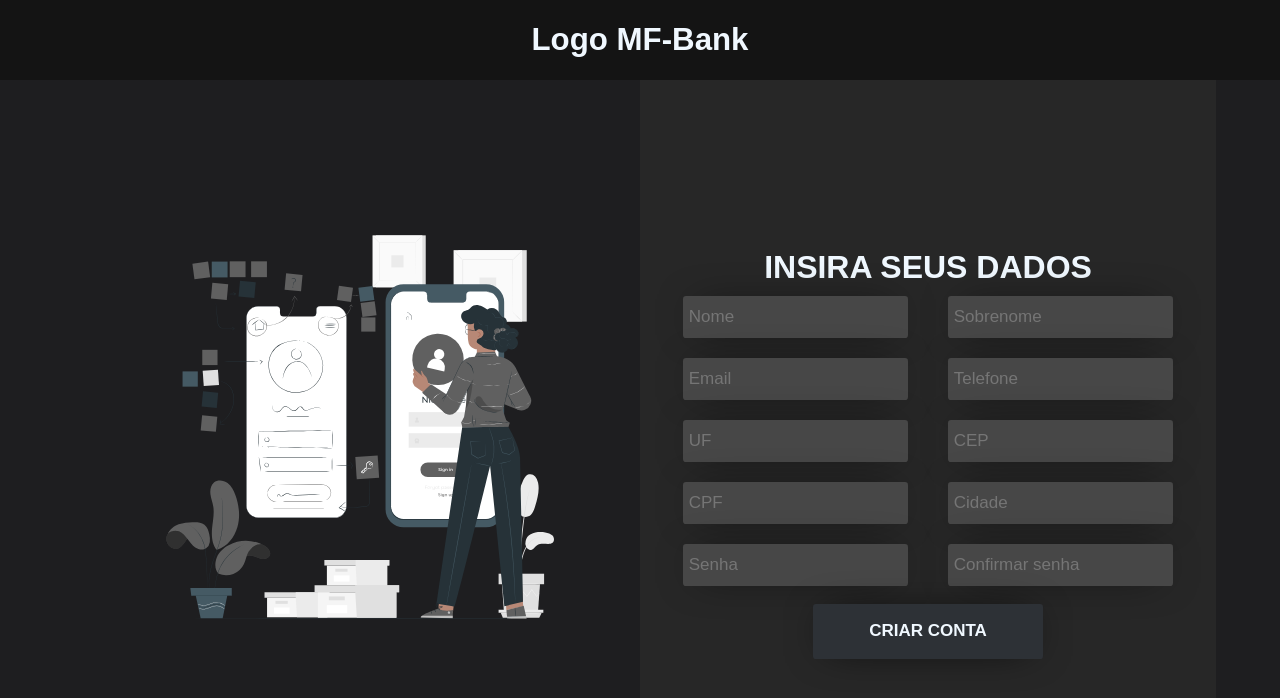
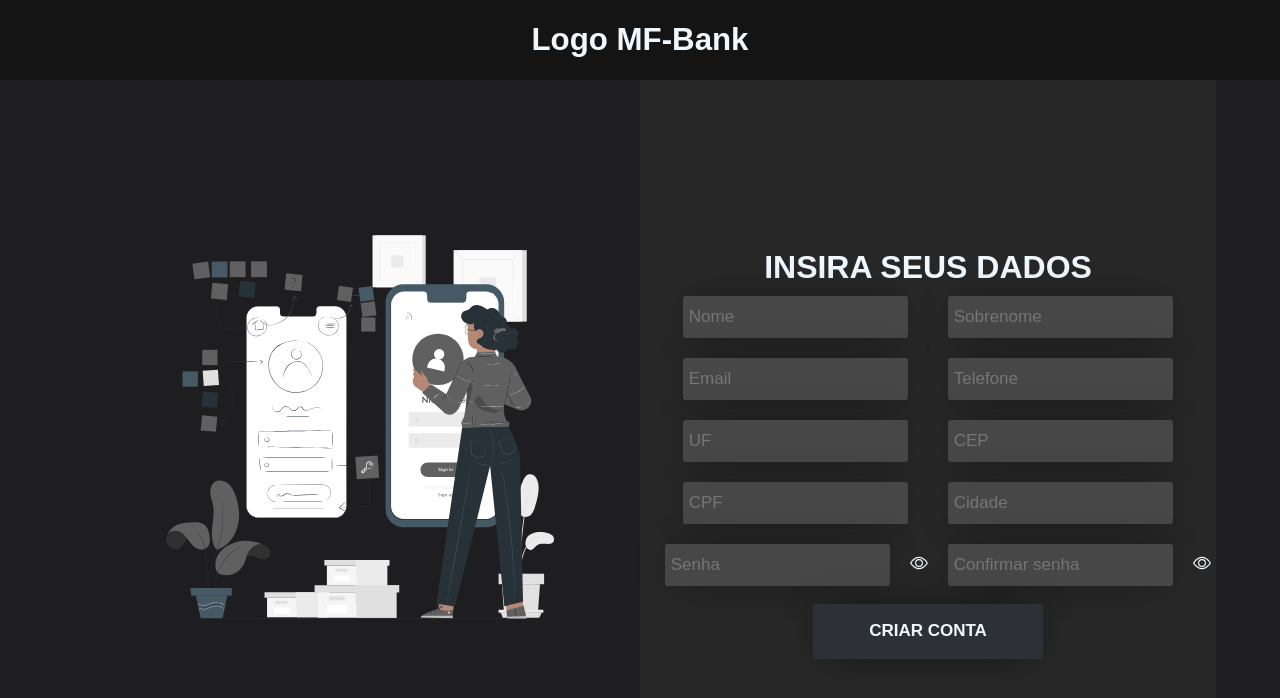
Before and after one commit to FabricioSobrinho/MF-Bank, a React (Vite) app: page /create-acc in a window 1280 px wide. Shown: the top 698 px of the page. Built offline with nearby package versions, Linux system fonts and the light colour scheme.

Commit message:
Refactor: added the new props in the Inputs components in these pages

```diff
--- a/src/Pages/CreateAccountPage.jsx
+++ b/src/Pages/CreateAccountPage.jsx
@@ -15,31 +15,67 @@ function CreateAccountScreen() {
         <div className={styles.rightCreateAccountScreenContainer}>
           <div className={styles.form}>
             <h1>INSIRA SEUS DADOS</h1>
-            <InputInsertData heightInput={4.2} widthInput={22.5} text="Nome" />
+            <InputInsertData
+              heightInput={4.2}
+              widthInput={22.5}
+              text="Nome"
+              name="name"
+            />
             <InputInsertData
               heightInput={4.2}
               widthInput={22.5}
               text="Sobrenome"
+              name="surname"
             />
-            <InputInsertData heightInput={4.2} widthInput={22.5} text="Email" />
+            <InputInsertData
+              heightInput={4.2}
+              widthInput={22.5}
+              text="Email"
+              name="email"
+            />
             <InputInsertData
               heightInput={4.2}
               widthInput={22.5}
               text="Telefone"
+              name="phoneNumber"
             />
-            <InputInsertData heightInput={4.2} widthInput={22.5} text="UF" />
-            <InputInsertData heightInput={4.2} widthInput={22.5} text="CEP" />
-            <InputInsertData heightInput={4.2} widthInput={22.5} text="CPF" />
+            <InputInsertData
+              heightInput={4.2}
+              widthInput={22.5}
+              text="UF"
+              name="uf"
+            />
+            <InputInsertData
+              heightInput={4.2}
+              widthInput={22.5}
+              text="CEP"
+              name="cep"
+            />
+            <InputInsertData
+              heightInput={4.2}
+              widthInput={22.5}
+              text="CPF"
+              name="cpf"
+            />
             <InputInsertData
               heightInput={4.2}
               widthInput={22.5}
               text="Cidade"
+              name="city"
             />
-            <InputInsertData heightInput={4.2} widthInput={22.5} text="Senha" />
+            <InputInsertData
+              heightInput={4.2}
+              widthInput={22.5}
+              text="Senha"
+              type="password"
+              name="userPass"
+            />
             <InputInsertData
               heightInput={4.2}
               widthInput={22.5}
               text="Confirmar senha"
+              type="password"
+              name="userPassConfirm"
             />
 
             <InputButton
--- a/src/Pages/DepositPage.jsx
+++ b/src/Pages/DepositPage.jsx
@@ -10,13 +10,14 @@ function DepositPage() {
     <div className={styles.MainDepositPage}>
       <div className={styles.leftDepositScreen}>
         <div className={styles.topLeftDepositScreen}>
-          <label htmlFor="Quantia do saque">
-            Insira a quantia que deseja depositar:{" "}
+          <label htmlFor="depositMontant">
+            Insira a quantia que deseja depositar:
           </label>
           <InputInsertData
-            text="Quantia do saque"
+            text="Quantia do deposito"
             heightInput={4.5}
             widthInput={29}
+            name="depositMontant"
           />
           <div className={styles.EnoughBalance}>Saldo suficiente</div>
           <div className={styles.notEnoughBalance}>Saldo insuficiente</div>
@@ -28,8 +29,14 @@ function DepositPage() {
           <hr />
         </div>
         <div className={styles.bottomLeftDepositScreen}>
-          <label htmlFor="Senha">Insira a sua senha: </label>
-          <InputInsertData text="Senha" heightInput={4.5} widthInput={29} />
+          <label htmlFor="depositPass">Insira a sua senha: </label>
+          <InputInsertData
+            text="Senha"
+            heightInput={4.5}
+            widthInput={29}
+            type="password"
+            name="depositPass"
+          />
           <InputButton text="Confirmar" heightButton={5} widthButton={15} />
         </div>
       </div>
--- a/src/Pages/TransferPage.jsx
+++ b/src/Pages/TransferPage.jsx
@@ -10,29 +10,35 @@ function TransferPage() {
     <div className={styles.MainTransferPage}>
       <div className={styles.leftTransferScreen}>
         <div className={styles.topLeftTransferScreen}>
-          <label htmlFor="Quantia do saque">
+          <label htmlFor="transferOriginAcc">
             Insira a quantia que deseja transferir:{" "}
           </label>
           <InputInsertData
             text="Quantia da transferêcia"
             heightInput={4.5}
             widthInput={29}
+            name="transferOriginAcc"
           />
-          <label htmlFor="Nome do favorecido">
-            Insira o nome do favorecido:{" "}
-          </label>
+          <label htmlFor="favTransferName">Insira o nome do favorecido: </label>
           <InputInsertData
             text="Nome do favorecido"
             heightInput={4.5}
             widthInput={29}
+            name="favTransferName"
           />
           <div className={styles.EnoughBalance}>Saldo suficiente</div>
           <div className={styles.notEnoughBalance}>Saldo insuficiente</div>
           <hr />
         </div>
         <div className={styles.bottomLeftTransferScreen}>
-          <label htmlFor="Senha">Insira a sua senha: </label>
-          <InputInsertData text="Senha" heightInput={4.5} widthInput={29} />
+          <label htmlFor="transferPass">Insira a sua senha: </label>
+          <InputInsertData
+            text="Senha"
+            heightInput={4.5}
+            widthInput={29}
+            type="password"
+            name="transferPass"
+          />
           <InputButton text="Confirmar" heightButton={5} widthButton={15} />
         </div>
       </div>
--- a/src/Pages/WithdrawPage.jsx
+++ b/src/Pages/WithdrawPage.jsx
@@ -10,22 +10,35 @@ function WithdrawPage() {
     <div className={styles.MainWithdrawPage}>
       <div className={styles.leftWithdrawScreen}>
         <div className={styles.topLeftWithdrawScreen}>
-          <label htmlFor="Quantia do saque">
+          <label htmlFor="withdrawMontant">
             Insira a quantia que deseja sacar:{" "}
           </label>
           <InputInsertData
             text="Quantia do saque"
             heightInput={4.5}
             widthInput={29}
+            type="number"
+            name="withdrawMontant"
           />
           <div className={styles.EnoughBalance}>Saldo suficiente</div>
           <div className={styles.notEnoughBalance}>Saldo insuficiente</div>
           <hr />
         </div>
         <div className={styles.bottomLeftWithdrawScreen}>
-          <label htmlFor="Senha">Insira a sua senha: </label>
-          <InputInsertData text="Senha" heightInput={4.5} widthInput={29} />
-          <InputButton text="Confirmar" heightButton={5} widthButton={15} />
+          <label htmlFor="withdrawPass">Insira a sua senha: </label>
+          <InputInsertData
+            text="Senha"
+            heightInput={4.5}
+            widthInput={29}
+            type="password"
+            name="withdrawPass"
+          />
+          <InputButton
+            text="Confirmar"
+            heightButton={5}
+            widthButton={15}
+            name="cofirmWithdraw"
+          />
         </div>
       </div>
       <div className={styles.rightWithdrawScreen}>
```
